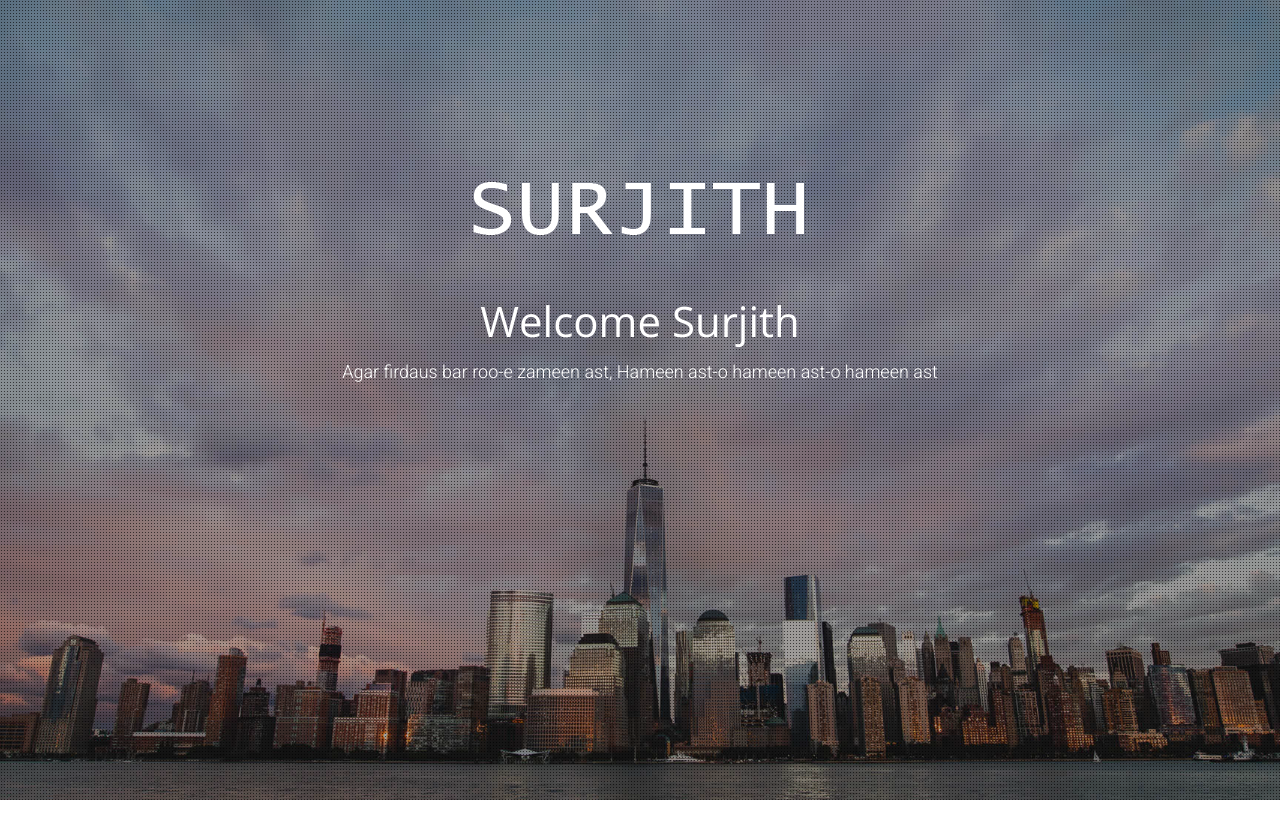
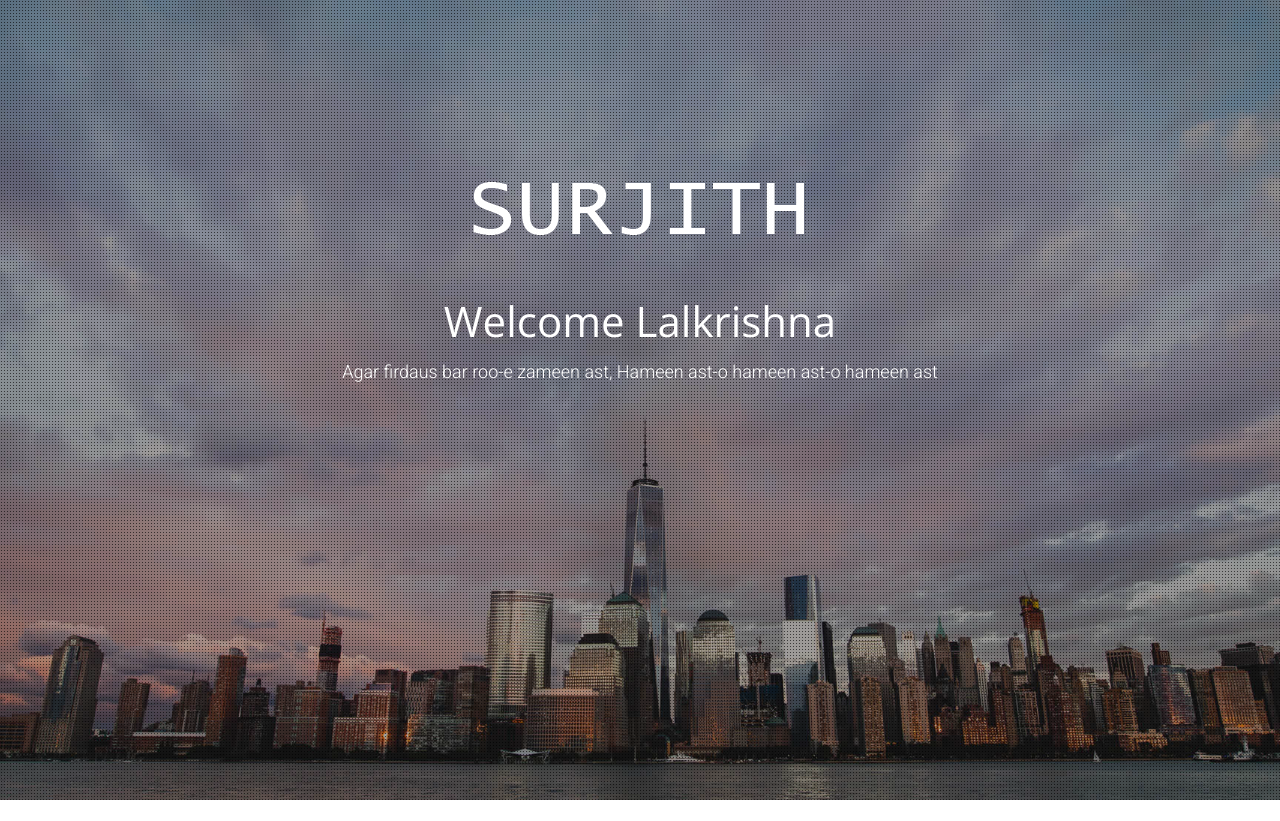
Before and after one commit to surjithsurendran/mysite, a plain HTML site: page index.html in a window 1280 px wide. Shown: the top 821 px of the page. Drawn offline with nearby package versions, Linux system fonts and the light colour scheme.

Commit message:
Update index.html

```diff
--- a/index.html
+++ b/index.html
@@ -40,7 +40,7 @@
 				<div class="row text-center">
 					<div class="col-md-8">
 						<img class="logo" src="images/surjith.png" />
-						<h1 class="white-text">Welcome Surjith</h1>
+						<h1 class="white-text">Welcome Lalkrishna</h1>
 						<h5 class="white-text">Agar firdaus bar roo-e zameen ast, Hameen ast-o hameen ast-o hameen ast</h5>
 						<div id="countdown" class="white-text"></div>
 					</div>
```
